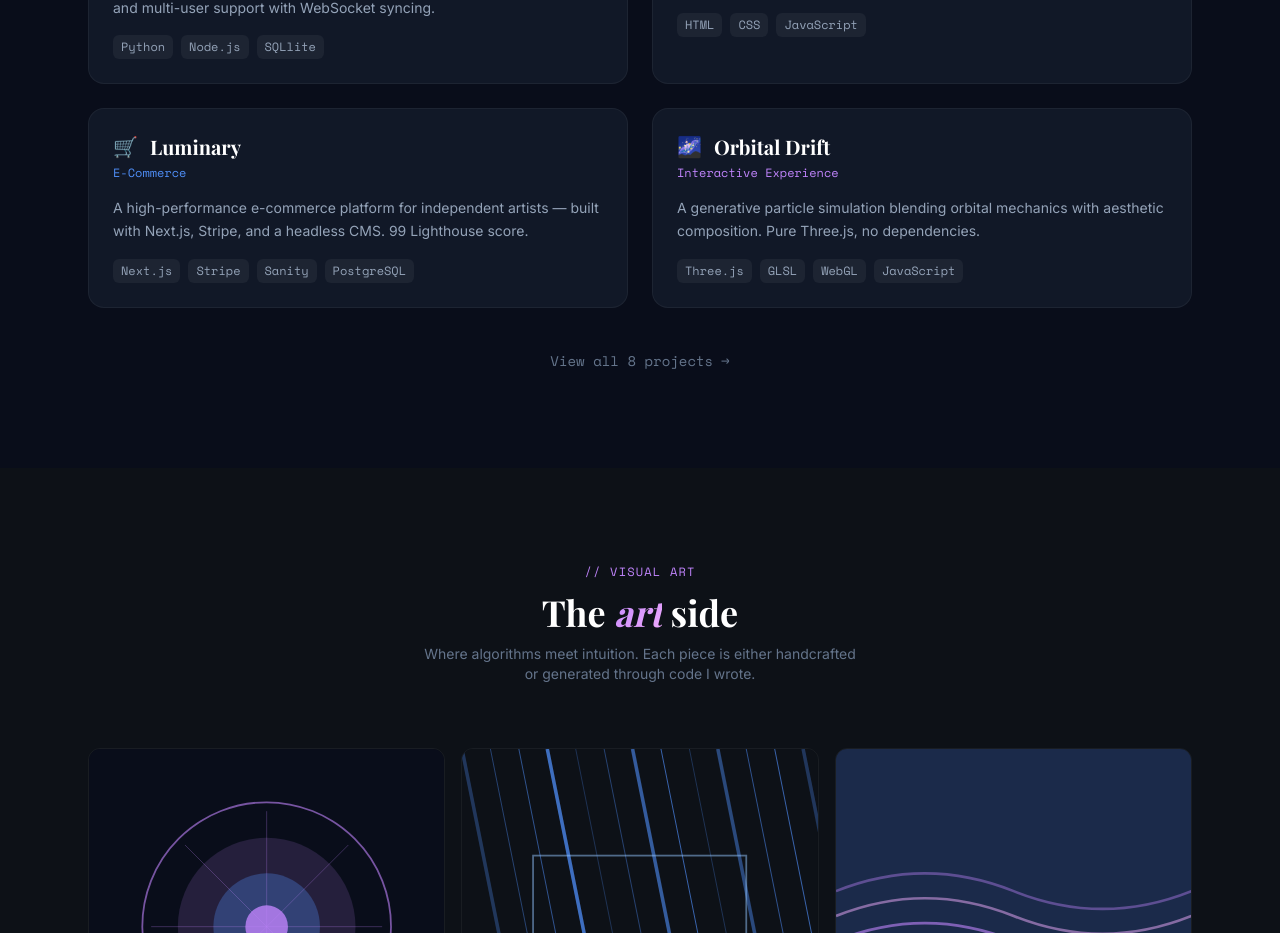
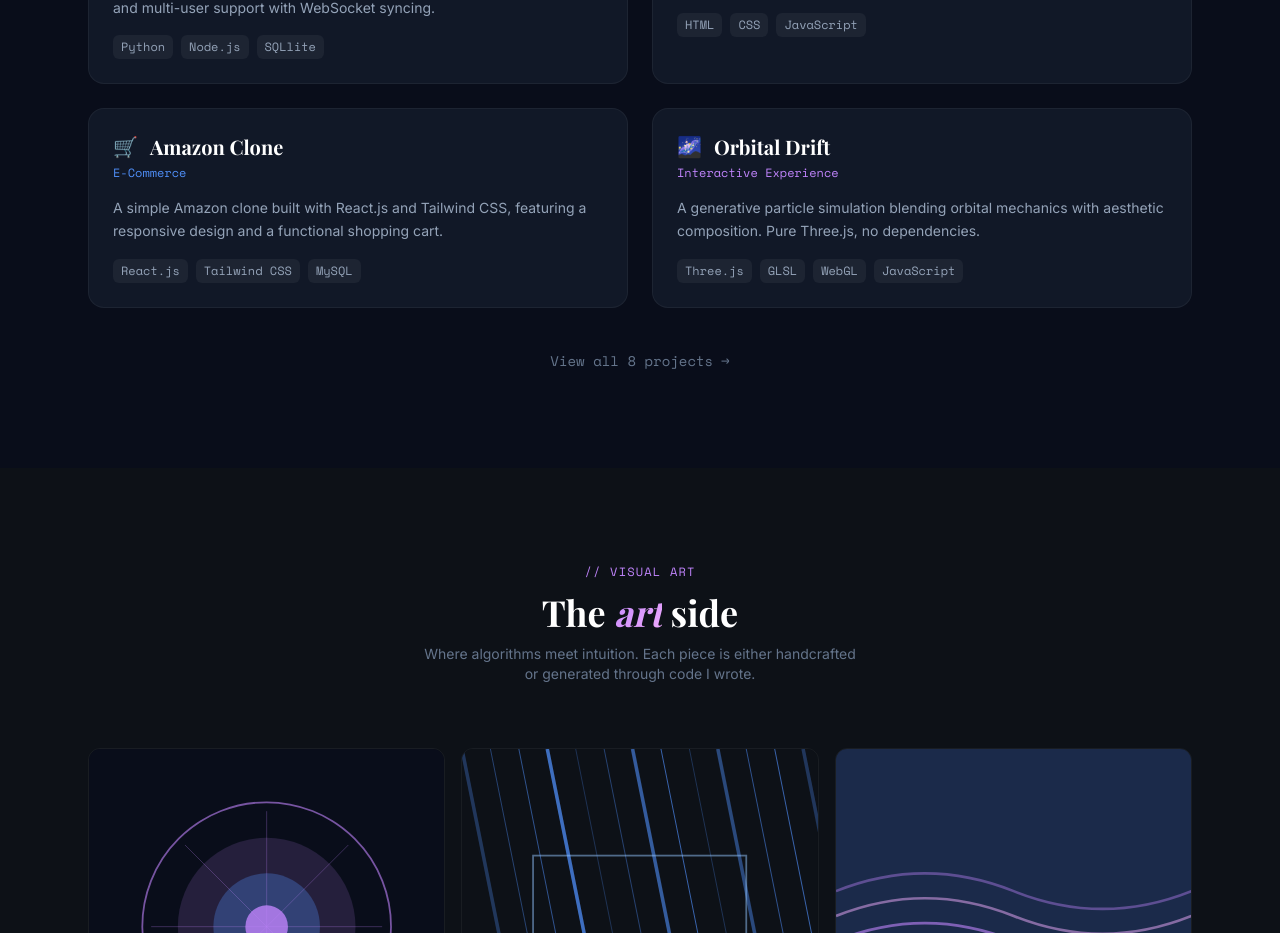
Before and after one commit to Mananpreet22/My_Portfolio, a React (Vite) app: page / in a window 1280 px wide. Shown: the part 2737-3670 px from the top of the page. Built offline with nearby package versions, Linux system fonts and the light colour scheme; a web font is replaced by a local one.

Commit message:
Changes in the work.jsx

```diff
--- a/src/components/Work.jsx
+++ b/src/components/Work.jsx
@@ -6,7 +6,7 @@
     tags: ['Python', 'Node.js', 'SQLlite'],
     accent: '#4F8EF7',
     icon: '⚡',
-    github: '#',
+    github: 'https://github.com/Mananpreet22/ISP_Accounting',
     live: '#',
   },
 
@@ -21,10 +21,10 @@
     live: 'https://mananpreet22.github.io/Tic-Tac-toe/',
   },
   {
-    title: 'Luminary',
+    title: 'Amazon Clone',
     type: 'E-Commerce',
-    desc: 'A high-performance e-commerce platform for independent artists — built with Next.js, Stripe, and a headless CMS. 99 Lighthouse score.',
-    tags: ['Next.js', 'Stripe', 'Sanity', 'PostgreSQL'],
+    desc: 'A simple Amazon clone built with React.js and Tailwind CSS, featuring a responsive design and a functional shopping cart.',
+    tags: ['React.js', 'Tailwind CSS','MySQL'],
     accent: '#4F8EF7',
     icon: '🛒',
     github: '#',
```
